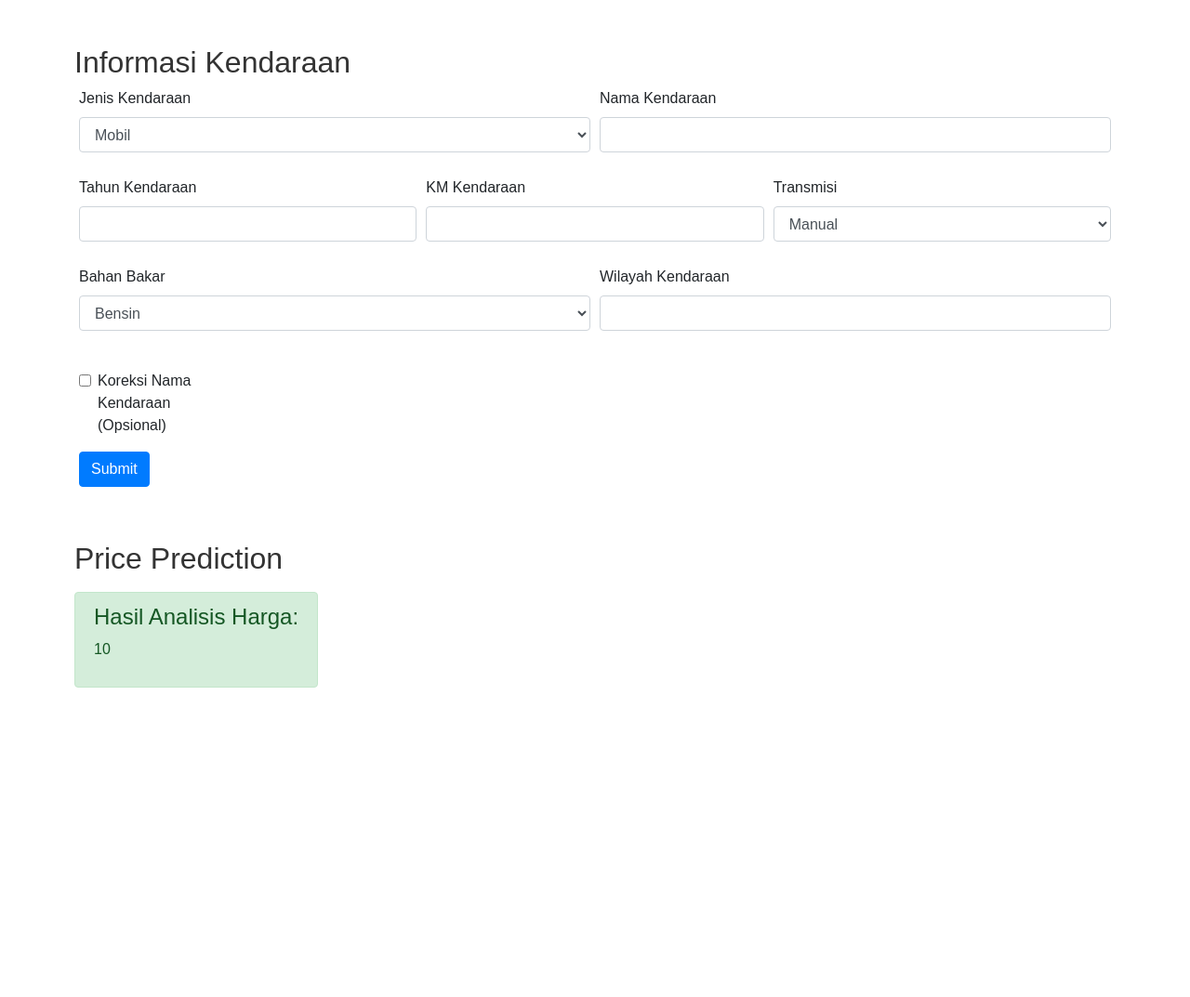
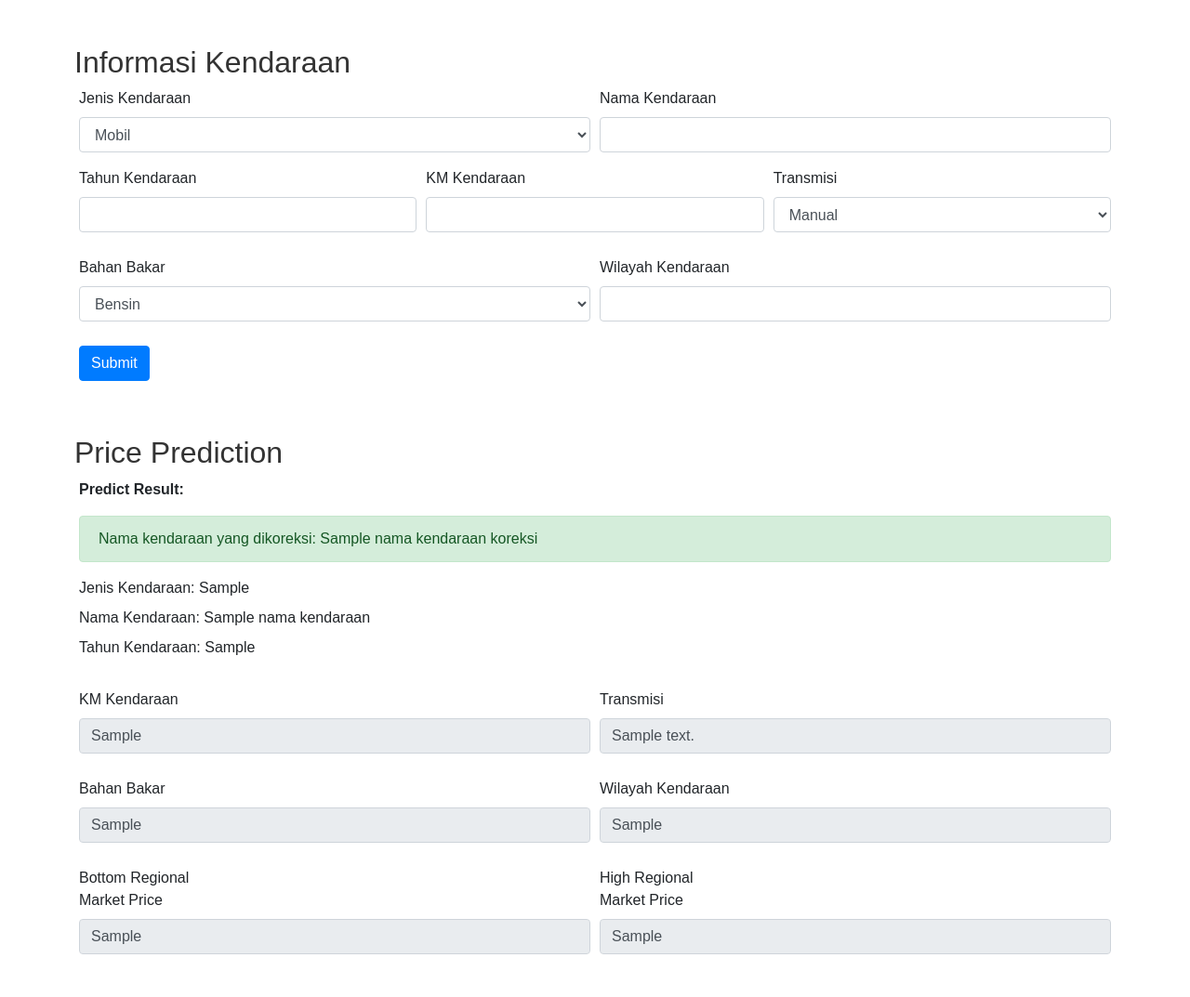
Before and after one commit to cndraa/market_predictions, a Flask app: template templates/index.html in a window 1280 px wide. Shown: the whole page at 93% size. Before the commit the page ends 740 px from the top, so only its background shows below. Run offline with Flask 3, Linux system fonts and the light colour scheme; the template is opened without the code that fills it: most values are stand-ins (such as "Sample title", 1, 10 or a date in 2020); some libraries are stand-ins or nearby versions.

Commit message:
Adjust code on market prediction form with Gemini AI

```diff
--- a/app.py
+++ b/app.py
@@ -5,14 +5,28 @@ import re
 
 app = Flask(__name__)
 
-os.environ["GOOGLE_API_KEY"] = "-eyewIx8A"
-genai.configure(api_key=os.getenv("GOOGLE_API_KEY"))
+
+# Access your API key as an environment variable.
+os.environ["GOOGLE_API_KEY"] = "AIzaSyC-HjO8_T88mEugQ6Pb2Ih8IiZRv9Te_NA"
+genai.configure(api_key=os.getenv("GOOGLE_API_KEY"))# Choose a model that's appropriate for your use case.
+model = genai.GenerativeModel('gemini-1.5-flash')
+
 
 @app.route("/", methods=["GET", "POST"])
 def index():
     result_price = None
     error_message = None
     nama_kendaraan_koreksi = None
+    jenis_kendaraan = None
+    nama_kendaraan = None
+    tahun_kendaraan = None
+    km_kendaraan = None
+    transmisi = None
+    bahan_bakar = None
+    wilayah_kendaraan = None
+    predict_text = None
+    bottom_filtered = None
+    top_filtered = None
 
     if request.method == "POST":
         jenis_kendaraan = request.form["jenis_kendaraan"]
@@ -24,38 +38,76 @@ def index():
         wilayah_kendaraan = request.form["wilayah_kendaraan"]
 
         try:
+
             # Koreksi nama kendaraan (opsional)
             nama_kendaraan_koreksi = nama_kendaraan  # Inisialisasi dengan nama asli
-            if request.form.get("koreksi_nama"):
-                response_koreksi = genai.GenerativeModel('gemini-1.5-pro')
-                prompt_koreksi = response_koreksi.generate_content(f"Koreksi nama unit ini dengan nama yang benar dan singkat, anda bisa cari di internet. berikan response langsung nama nya tanpa perlu Nama unit yang benar adalah : {nama_kendaraan}")
-                # Menampilkan hasil (asumsi atribut teks bernama 'text')
-                if response_koreksi and hasattr(response_koreksi, 'text'):
-                    print(response_koreksi.text)
-                else:
-                    print("Tidak ada respons yang dihasilkan atau format respons tidak valid.")
+            prompt = f"Koreksi nama unit ini dengan nama yang benar dan singkat, anda bisa cari di internet. berikan response langsung nama nya tanpa perlu Nama unit yang benar adalah : {nama_kendaraan}"
+            response = model.generate_content(prompt)
+            nama_kendaraan = response.text
 
-            # Analisis harga pasar (perbaikan pada prompt)
-
-            response_harga = genai.GenerativeModel('gemini-1.5-pro')
-            prompt_harga = response_harga.generate_content(f"Analisis kisaran harga pasar untuk {jenis_kendaraan} BEKAS {nama_kendaraan_koreksi} "
-                            f"tahun {tahun_kendaraan} di wilayah {wilayah_kendaraan}. Sertakan informasi tentang: \n\n"
-                            "1. Nama Mobil (lengkap sesuai pasar)\n"
-                            "2. Tahun Mobil\n"
-                            "3. Kota/Wilayah\n"
-                            "4. Kisaran Harga Terendah\n"
-                            "5. Kisaran Harga Tertinggi\n"
-                            "6. Sumber informasi (misalnya situs web, platform jual beli, dll.)")
-            # Menampilkan hasil (asumsi atribut teks bernama 'text')
-            if response_harga and hasattr(response_harga, 'text'):
-                print(response_harga.text)
-            else:
-                print("Tidak ada respons yang dihasilkan atau format respons tidak valid.")
+            # Analisis harga pasar
+            prompt_predict= f"Berikan Average Market Price untuk { jenis_kendaraan } Bekas {nama_kendaraan} tahun {tahun_kendaraan} wilayah {wilayah_kendaraan} dengan format sebagai berikut:\n1. Nama Kendaraan:\n2. Tahun Kendaraaan:\n3. Wilayah Kendaraan\n4. Harga Terendah: {{ Harga Terendah }}\n5. Harga Tertinggi: {{ Harga Tertinggi }}\n6. Sumber Analisa Harga: {{ Olx, Oto.com, dan sebagainya }}\n\nbuat secara singkat, tanpa catatan dan informasi tambahan, hanya isi formatnya saja\ndan tambahkan<br> di setiap  akhir kalimat"
+            response_predict = model.generate_content(prompt_predict)
+            predict_text = response_predict.text
+            array_text = response_predict.text.split('\n')  # --> ['Line 1', 'Line 2', 'Line 3']
+            bottom_filtered = ''
+            top_filtered = ''
+            bottom_filtered = array_text[3].replace('4. Harga Terendah: ', '')
+            bottom_filtered = bottom_filtered.replace('<br>', '')
+            top_filtered = array_text[4].replace('5. Harga Tertinggi: ', '')
+            top_filtered = top_filtered.replace('<br>', '')
 
         except Exception as e:
             error_message = f"Terjadi kesalahan: {e}"
 
-    return render_template("index.html", result_price=result_price, error_message=error_message, nama_kendaraan_koreksi=nama_kendaraan_koreksi)
+    #     try:
+    #         # Koreksi nama kendaraan (opsional)
+    #         nama_kendaraan_koreksi = nama_kendaraan  # Inisialisasi dengan nama asli
+    #         if request.form.get("koreksi_nama"):
+    #             response_koreksi = genai.GenerativeModel('gemini-1.5-pro')
+    #             prompt_koreksi = response_koreksi.generate_content(f"Koreksi nama unit ini dengan nama yang benar dan singkat, anda bisa cari di internet. berikan response langsung nama nya tanpa perlu Nama unit yang benar adalah : {nama_kendaraan}")
+    #             # Menampilkan hasil (asumsi atribut teks bernama 'text')
+    #             if response_koreksi and hasattr(response_koreksi, 'text'):
+    #                 print(response_koreksi.text)
+    #             else:
+    #                 print("Tidak ada respons yang dihasilkan atau format respons tidak valid.")
+
+    #         # Analisis harga pasar (perbaikan pada prompt)
+
+    #         response_harga = genai.GenerativeModel('gemini-1.5-pro')
+    #         prompt_harga = response_harga.generate_content(f"Analisis kisaran harga pasar untuk {jenis_kendaraan} BEKAS {nama_kendaraan_koreksi} "
+    #                         f"tahun {tahun_kendaraan} di wilayah {wilayah_kendaraan}. Sertakan informasi tentang: \n\n"
+    #                         "1. Nama Mobil (lengkap sesuai pasar)\n"
+    #                         "2. Tahun Mobil\n"
+    #                         "3. Kota/Wilayah\n"
+    #                         "4. Kisaran Harga Terendah\n"
+    #                         "5. Kisaran Harga Tertinggi\n"
+    #                         "6. Sumber informasi (misalnya situs web, platform jual beli, dll.)")
+    #         # Menampilkan hasil (asumsi atribut teks bernama 'text')
+    #         if response_harga and hasattr(response_harga, 'text'):
+    #             print(response_harga.text)
+    #         else:
+    #             print("Tidak ada respons yang dihasilkan atau format respons tidak valid.")
+
+    #     except Exception as e:
+    #         error_message = f"Terjadi kesalahan: {e}"
+
+    # return render_template("index.html", result_price=result_price, error_message=error_message, nama_kendaraan_koreksi=nama_kendaraan_koreksi)
+
+    return render_template(
+        "index.html",
+        jenis_kendaraan = jenis_kendaraan,
+        nama_kendaraan = nama_kendaraan,
+        nama_kendaraan_koreksi = nama_kendaraan_koreksi,
+        tahun_kendaraan = tahun_kendaraan,
+        km_kendaraan = km_kendaraan,
+        transmisi = transmisi,
+        bahan_bakar = bahan_bakar,
+        wilayah_kendaraan = wilayah_kendaraan,
+        predict_text = predict_text,
+        bottom_filtered = bottom_filtered,
+        top_filtered = top_filtered
+    )
 
 
 if __name__ == "__main__":
--- a/templates/index.html
+++ b/templates/index.html
@@ -9,6 +9,7 @@
 
 <body>
     <div class="container mt-5">
+
         <form method="POST">
             <div class="form-row">
                 <h2>Informasi Kendaraan</h2>
@@ -23,7 +24,9 @@
                 </div>
                 <div class="form-group col-md-6">
                     <label for="nama_kendaraan">Nama Kendaraan</label>
-                    <input type="text" class="form-control" id="nama_kendaraan" name="nama_kendaraan">
+                    <div class="input-group">
+                        <input type="text" class="form-control" id="nama_kendaraan" name="nama_kendaraan">
+                    </div>
                 </div>
             </div>
             <div class="form-row">
@@ -57,38 +60,77 @@
                     <input type="text" class="form-control" id="wilayah_kendaraan" name="wilayah_kendaraan">
                 </div>
             </div>
-
-            <div class="form-check mt-3">
-                <input class="form-check-input" type="checkbox" value="1" id="koreksi_nama" name="koreksi_nama">
-                <label class="form-check-label" for="koreksi_nama">
-                    Koreksi Nama Kendaraan (Opsional)
-                </label>
-            </div>
-
-            <button type="submit" class="btn btn-primary mt-3">Submit</button>
+            <button type="submit" class="btn btn-primary">Submit</button>
 
             <div class="form-row mt-5">
                 <h2>Price Prediction</h2>
             </div>
 
-            {% if result_price or error_message %}
+            <div >
+                <b><label>Predict Result: </label></b>
+                <div class="alert alert-success mt-2" role="alert">
+                    Nama kendaraan yang dikoreksi: {{ nama_kendaraan_koreksi }}
+                </div>
+                <div>
+                    <label style="width: 100%;">Jenis Kendaraan: {{ jenis_kendaraan }}</label>
+                </div>
+                <div>
+                    <label style="width: 100%;">Nama Kendaraan: {{ nama_kendaraan }}</label>
+                </div>
+                <div>
+                    <label style="width: 100%;">Tahun Kendaraan: {{ tahun_kendaraan }}</label>
+                </div>
+                <br/>
+                <!-- <div>
+                    <p style="width: 100%;">{{ predict_text | safe }}</p>
+                </div> -->
+            </div>
+
+
             <div class="form-row">
-                {% if result_price %}
-                <div class="alert alert-success mt-2" role="alert">
-                    <h4 class="alert-heading">Hasil Analisis Harga:</h4>
-                    <p>{{ result_price }}</p>
+                <div class="form-group col-md-6">
+                    <label for="km_kendaraan">KM Kendaraan</label>
+                    <input type="text" class="form-control" id="km_kendaraan" name="km_kendaraan"
+                        value="{{ km_kendaraan }}" readonly>
                 </div>
-                {% elif error_message %}
-                <div class="alert alert-danger mt-2" role="alert">
-                    <h4 class="alert-heading">Error:</h4>
-                    <p>{{ error_message }}</p>
+                <div class="form-group col-md-6">
+                    <label for="transmisi">Transmisi</label>
+                    <input type="text" class="form-control" id="transmisi" name="transmisi" value="{{ transmisi }}"
+                        readonly>
                 </div>
-                {% endif %}
             </div>
-            {% endif %}
+            <div class="form-row">
+                <div class="form-group col-md-6">
+                    <label for="bajan_bakar">Bahan Bakar</label>
+                    <input type="text" class="form-control" id="bahan_bakar" name="bahan_bakar"
+                        value="{{ bahan_bakar }}" readonly>
+                </div>
+                <div class="form-group col-md-6">
+                    <label for="wilayah_kendaraan">Wilayah Kendaraan</label>
+                    <input type="text" class="form-control" id="wilayah_kendaraan" name="wilayah_kendaraan" value="{{ wilayah_kendaraan }}"
+                        readonly>
+                </div>
+            </div>
+            <div class="form-row">
+                <div class="form-group col-md-6">
+                    <label for="bottom_filtered">Bottom Regional Market Price</label>
+                    <input type="text" class="form-control" id="bottom_filtered" name="bottom_filtered"
+                        value="{{ bottom_filtered }}" readonly>
+                </div>
+                <div class="form-group col-md-6">
+                    <label for="top_filtered">High Regional Market Price</label>
+                    <input type="text" class="form-control" id="top_filtered" name="top_filtered" value="{{ top_filtered }}"
+                        readonly>
+                </div>
+            </div>
+
 
         </form>
     </div>
+
+    <script src="https://code.jquery.com/jquery-3.5.1.slim.min.js"></script>
+    <script src="https://cdn.jsdelivr.net/npm/popper.js@1.16.1/dist/umd/popper.min.js"></script>
+    <script src="https://stackpath.bootstrapcdn.com/bootstrap/4.5.2/js/bootstrap.min.js"></script>
 </body>
 
 </html>
```
Also changed, not shown: templates/index 2.html (+26 -26 lines).
